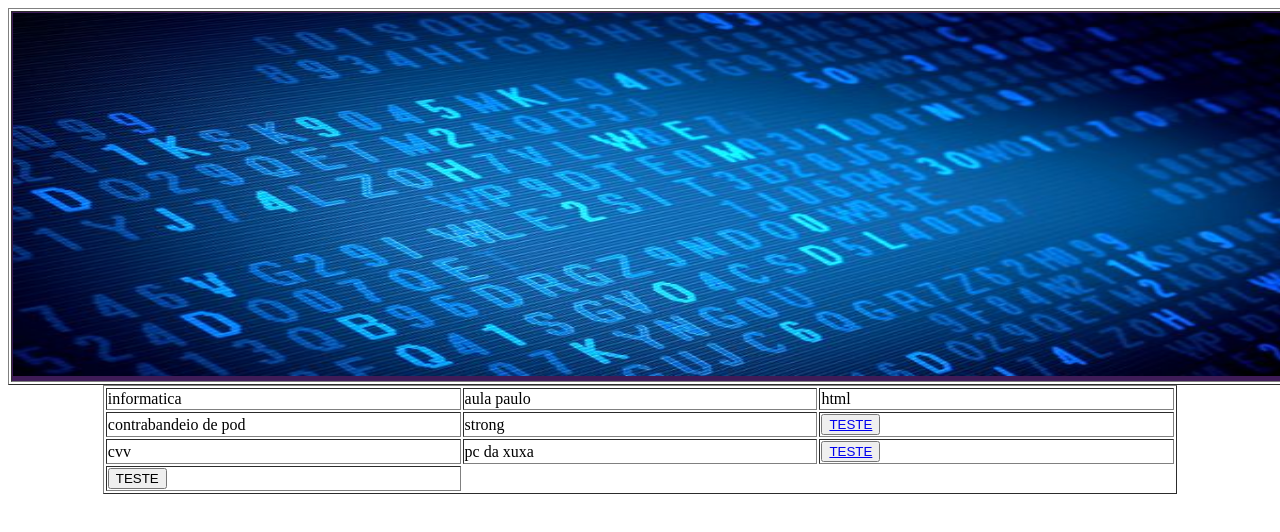
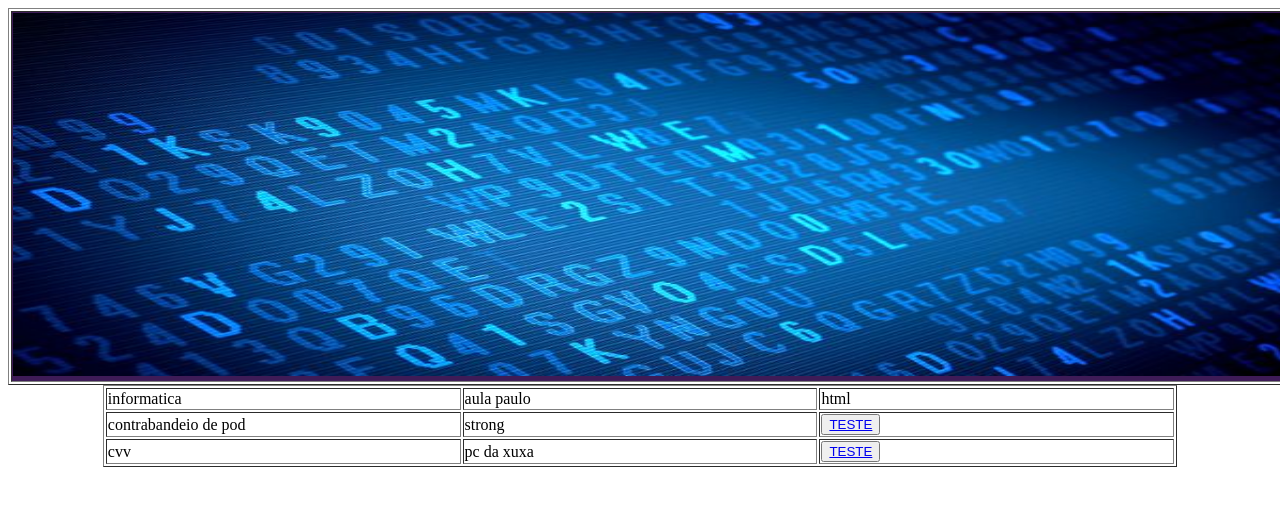
Before and after one commit to pietrosiqueira1309/pipiiii, a plain HTML site: page index.html in a window 1280 px wide. Shown: the top 532 px of the page. Drawn offline with Linux system fonts and the light colour scheme; files whose address does not match are found by name.

Commit message:
Update index.html

```diff
--- a/index.html
+++ b/index.html
@@ -23,17 +23,12 @@
                 <tr>
                     <td width="30%">contrabandeio de pod</td>
                     <td width="30%">strong</td>
-                    <td width="30%"><button> <a href="#">TESTE</a></button></td>
+                    <td width="30%"><button> <a href="rowspan/rowspan.html">TESTE</a></button></td>
                 </tr>
                 <tr>
                     <td width="30%">cvv</td>
                     <td width="30%">pc da xuxa</td>
-                    <td width="30%"> <button> <a href="#">TESTE</a></button></td>
-                </tr>
-                <tr>
-                    <td>
-                        <a heref="coslpan/coslspan.html"> <button>TESTE</button> </a>
-                    </td>
+                    <td width="30%"> <button> <a href="colspan/colspan.html">TESTE</a></button></td>
                 </tr>
 
             </table>
```
